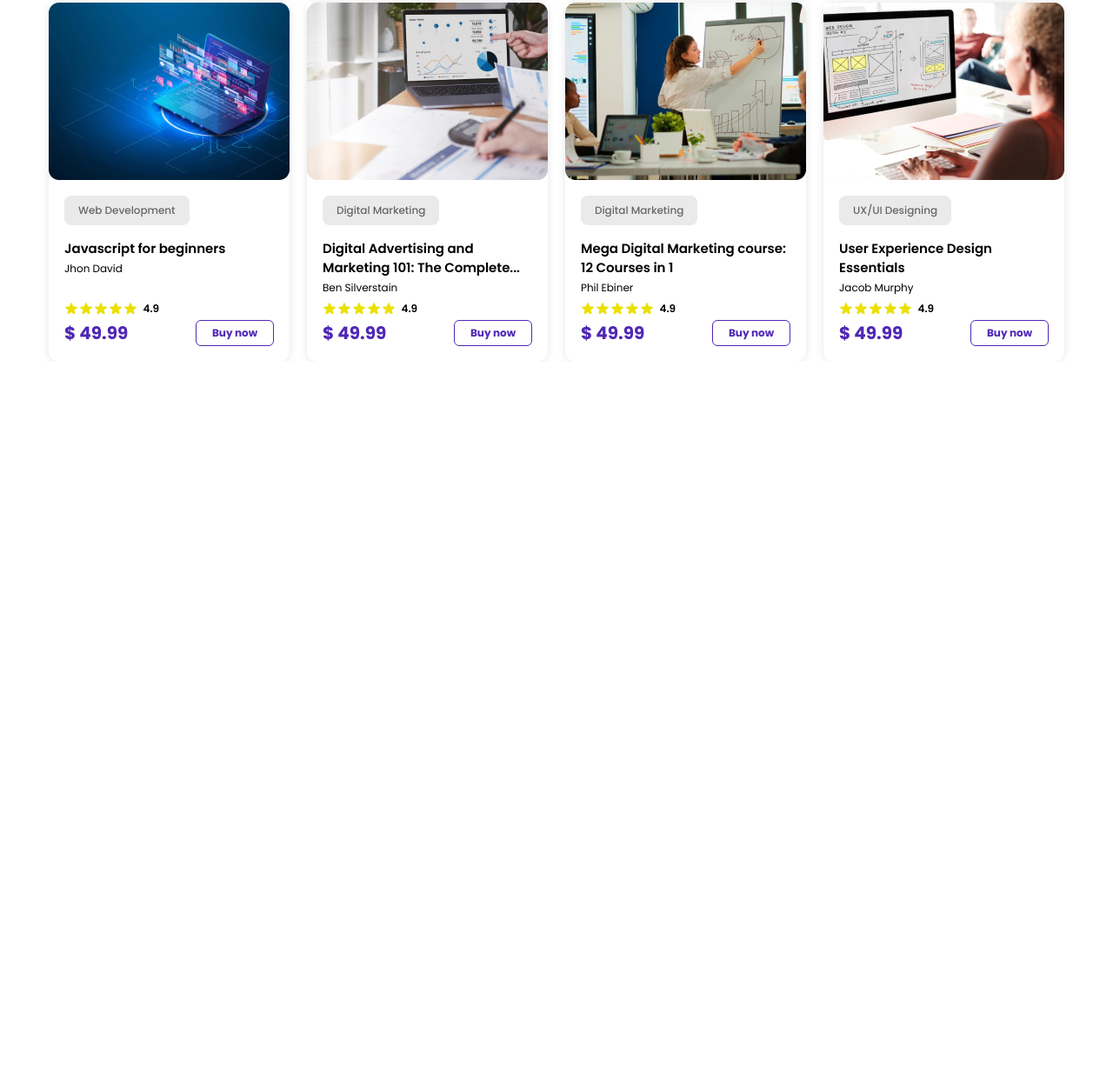
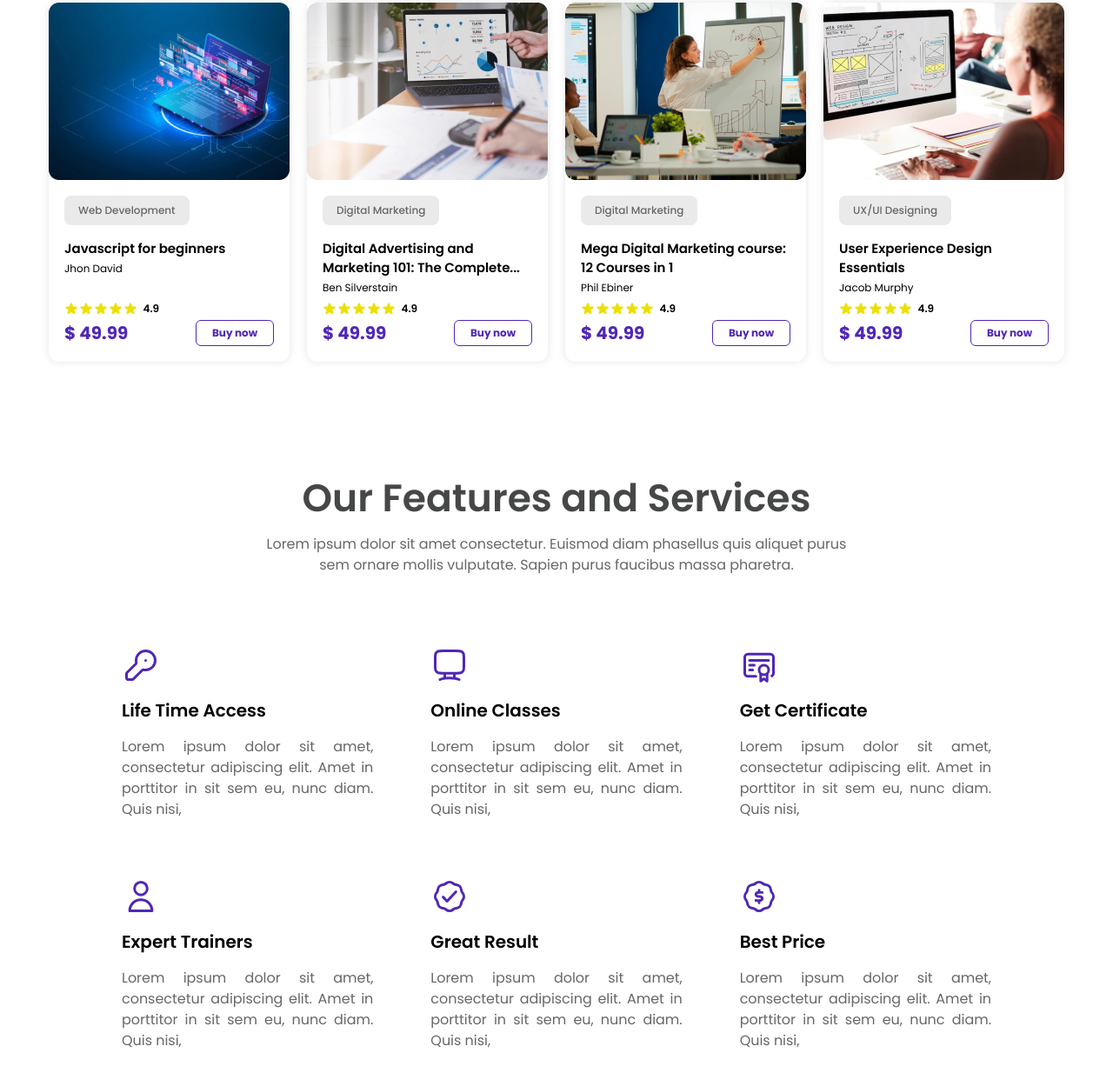
Before and after one commit to vostavhy/landing-tailwind-skills, a website built with Vite: page index.html in a window 1280 px wide. Shown: the part 1740-2974 px from the top of the page at 87% size. Before the commit the page ends 2156 px from the top, so only its background shows below. Built offline with nearby package versions, Linux system fonts and the light colour scheme; files whose address does not match are found by name.

Commit message:
feat: implement features

```diff
--- a/index.html
+++ b/index.html
@@ -137,7 +137,7 @@
     </section>
 
     <!-- Courses -->
-    <section class="pt-[113px]">
+    <section class="pt-[113px] md:pt-16">
       <div class="m-auto max-w-[1168px] lg:px-5">
         <h2>Our Courses</h2>
         <!-- Tabs -->
@@ -165,12 +165,10 @@
           </button>
         </div>
         <!-- Course Cards -->
-        <div class="grid- mt-[51px] grid grid-cols-4 gap-x-5 gap-y-12">
-          <div
-            class="card h-auto max-w-full animate-fade-in animate-fade-in rounded-[12px] shadow-[0px_0px_9px_0px_#99999740]"
-          >
+        <div class="grid- mt-[51px] grid grid-cols-4 gap-x-5 gap-y-12 lg:grid-cols-3 sm:grid-cols-2 xs:grid-cols-1">
+          <div class="card h-auto max-w-full animate-fade-in rounded-[12px] shadow-[0px_0px_9px_0px_#99999740]">
             <div>
-              <img src="images/courses/course-1.jpg" alt="img" />
+              <img class="h-auto w-full" src="images/courses/course-1.jpg" alt="img" />
             </div>
             <div class="flex min-h-[209px] flex-col justify-between p-[18px]">
               <div>
@@ -200,7 +198,7 @@
           </div>
           <div class="card h-auto max-w-full animate-fade-in rounded-[12px] shadow-[0px_0px_9px_0px_#99999740]">
             <div>
-              <img src="images/courses/course-2.jpg" alt="img" />
+              <img class="h-auto w-full" src="images/courses/course-2.jpg" alt="img" />
             </div>
             <div class="flex min-h-[209px] flex-col justify-between p-[18px]">
               <div>
@@ -230,7 +228,7 @@
           </div>
           <div class="card h-auto max-w-full animate-fade-in rounded-[12px] shadow-[0px_0px_9px_0px_#99999740]">
             <div>
-              <img src="images/courses/course-3.jpg" alt="img" />
+              <img class="h-auto w-full" src="images/courses/course-3.jpg" alt="img" />
             </div>
             <div class="flex min-h-[209px] flex-col justify-between p-[18px]">
               <div>
@@ -260,7 +258,7 @@
           </div>
           <div class="card h-auto max-w-full animate-fade-in rounded-[12px] shadow-[0px_0px_9px_0px_#99999740]">
             <div>
-              <img src="images/courses/course-4.jpg" alt="img" />
+              <img class="h-auto w-full" src="images/courses/course-4.jpg" alt="img" />
             </div>
             <div class="flex min-h-[209px] flex-col justify-between p-[18px]">
               <div>
@@ -290,7 +288,7 @@
           </div>
           <div class="card h-auto max-w-full animate-fade-in rounded-[12px] shadow-[0px_0px_9px_0px_#99999740]">
             <div>
-              <img src="images/courses/course-5.jpg" alt="img" />
+              <img class="h-auto w-full" src="images/courses/course-5.jpg" alt="img" />
             </div>
             <div class="flex min-h-[209px] flex-col justify-between p-[18px]">
               <div>
@@ -320,7 +318,7 @@
           </div>
           <div class="card h-auto max-w-full animate-fade-in rounded-[12px] shadow-[0px_0px_9px_0px_#99999740]">
             <div>
-              <img src="images/courses/course-6.jpg" alt="img" />
+              <img class="h-auto w-full" src="images/courses/course-6.jpg" alt="img" />
             </div>
             <div class="flex min-h-[209px] flex-col justify-between p-[18px]">
               <div>
@@ -350,7 +348,7 @@
           </div>
           <div class="card h-auto max-w-full animate-fade-in rounded-[12px] shadow-[0px_0px_9px_0px_#99999740]">
             <div>
-              <img src="images/courses/course-7.jpg" alt="img" />
+              <img class="h-auto w-full" src="images/courses/course-7.jpg" alt="img" />
             </div>
             <div class="flex min-h-[209px] flex-col justify-between p-[18px]">
               <div>
@@ -380,7 +378,7 @@
           </div>
           <div class="card h-auto max-w-full animate-fade-in rounded-[12px] shadow-[0px_0px_9px_0px_#99999740]">
             <div>
-              <img src="images/courses/course-8.jpg" alt="img" />
+              <img class="h-auto w-full" src="images/courses/course-8.jpg" alt="img" />
             </div>
             <div class="flex min-h-[209px] flex-col justify-between p-[18px]">
               <div>
@@ -411,5 +409,68 @@
         </div>
       </div>
     </section>
+
+    <!-- Features -->
+    <section class="pt-[126px] md:pt-20">
+      <div class="m-auto max-w-[1050px]">
+        <div class="m-auto max-w-[673px] text-center lg:px-[25px]">
+          <h2>Our Features and Services</h2>
+          <p class="description mt-[10px]">
+            Lorem ipsum dolor sit amet consectetur. Euismod diam phasellus quis aliquet purus sem ornare mollis
+            vulputate. Sapien purus faucibus massa pharetra.
+          </p>
+        </div>
+        <div class="mt-14 grid grid-cols-3 gap-4 md:mt-10 md:grid-cols-2 xs:grid-cols-1">
+          <div class="p-[25px] text-justify">
+            <span class="inline-block h-11 w-11 bg-[url('/images/features/feature-1.svg')]"></span>
+            <h4 class="mt-2">Life Time Access</h4>
+            <p class="description mt-[15px]">
+              Lorem ipsum dolor sit amet, consectetur adipiscing elit. Amet in porttitor in sit sem eu, nunc diam. Quis
+              nisi,
+            </p>
+          </div>
+          <div class="p-[25px] text-justify">
+            <span class="inline-block h-11 w-11 bg-[url('/images/features/feature-2.svg')]"></span>
+            <h4 class="mt-2">Online Classes</h4>
+            <p class="description mt-[15px]">
+              Lorem ipsum dolor sit amet, consectetur adipiscing elit. Amet in porttitor in sit sem eu, nunc diam. Quis
+              nisi,
+            </p>
+          </div>
+          <div class="p-[25px] text-justify">
+            <span class="inline-block h-11 w-11 bg-[url('/images/features/feature-3.svg')]"></span>
+            <h4 class="mt-2">Get Certificate</h4>
+            <p class="description mt-[15px]">
+              Lorem ipsum dolor sit amet, consectetur adipiscing elit. Amet in porttitor in sit sem eu, nunc diam. Quis
+              nisi,
+            </p>
+          </div>
+          <div class="p-[25px] text-justify">
+            <span class="inline-block h-11 w-11 bg-[url('/images/features/feature-4.svg')]"></span>
+            <h4 class="mt-2">Expert Trainers</h4>
+            <p class="description mt-[15px]">
+              Lorem ipsum dolor sit amet, consectetur adipiscing elit. Amet in porttitor in sit sem eu, nunc diam. Quis
+              nisi,
+            </p>
+          </div>
+          <div class="p-[25px] text-justify">
+            <span class="inline-block h-11 w-11 bg-[url('/images/features/feature-5.svg')]"></span>
+            <h4 class="mt-2">Great Result</h4>
+            <p class="description mt-[15px]">
+              Lorem ipsum dolor sit amet, consectetur adipiscing elit. Amet in porttitor in sit sem eu, nunc diam. Quis
+              nisi,
+            </p>
+          </div>
+          <div class="p-[25px] text-justify">
+            <span class="inline-block h-11 w-11 bg-[url('/images/features/feature-6.svg')]"></span>
+            <h4 class="mt-2">Best Price</h4>
+            <p class="description mt-[15px]">
+              Lorem ipsum dolor sit amet, consectetur adipiscing elit. Amet in porttitor in sit sem eu, nunc diam. Quis
+              nisi,
+            </p>
+          </div>
+        </div>
+      </div>
+    </section>
   </body>
 </html>
--- a/src/index.css
+++ b/src/index.css
@@ -15,6 +15,9 @@
   h3 {
     @apply text-[40px] font-semibold leading-[60px] text-[#464747] md:text-3xl md:leading-normal sm:text-2xl;
   }
+  h4 {
+    @apply text-[20px] font-semibold leading-[30px] tracking-[-0.002em];
+  }
   h5 {
     @apply text-[15px] font-semibold leading-[22px] tracking-[-0.0024em];
   }
@@ -28,4 +31,8 @@
   .tab.active {
     @apply border-b-[2px] border-[#5027B5] pb-[10px] text-[#5027B5];
   }
+
+  .description {
+    @apply text-base font-normal leading-6 tracking-[-0.002em] text-secondary;
+  }
 }
```
Also changed, not shown: public/images/features/feature-1.svg (added), public/images/features/feature-2.svg (added), public/images/features/feature-3.svg (added), public/images/features/feature-4.svg (added), public/images/features/feature-5.svg (added), public/images/features/feature-6.svg (added).
